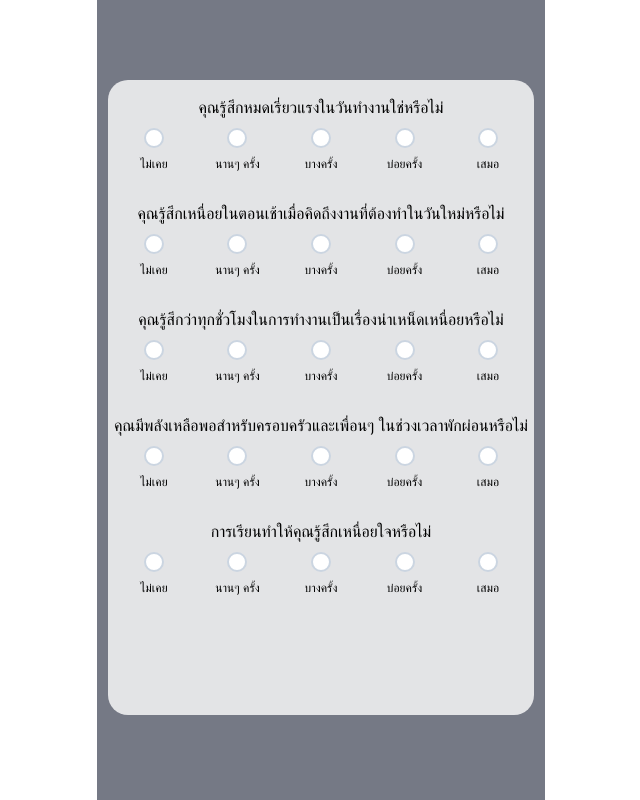
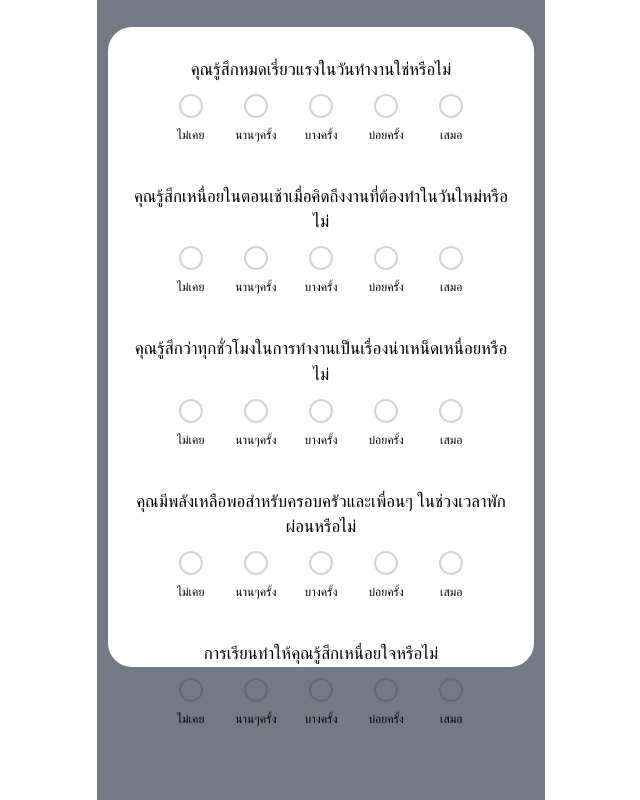
Before and after one commit to bRight36691/YourSkyYourMind_Project, a Next.js app: page /2-4 in a window 1280 px wide. Shown: the whole page, without its empty margins (319-959 px from the left). Built offline with nearby package versions, Linux system fonts and the light colour scheme; a web font is replaced by a local one.

Commit message:
fix: scene 2 to use same layout

```diff
--- a/src/app/(interactive)/2-3/page.tsx
+++ b/src/app/(interactive)/2-3/page.tsx
@@ -1,115 +1,100 @@
 "use client";
+
+import ChoicePane1 from "~/component/choicePane1";
+import { useEffect, useState } from "react";
 import Link from "next/link";
 import { motion } from "framer-motion";
-import { useState } from "react";
-import { QuestionRadio } from "~/component/inputs/QuestionRadio";
-import { NextButton } from "~/component/NextButton";
 
 export default function Page() {
-  const [cbissQ1, setCbissQ1] = useState<string>("");
-  const [cbissQ2, setCbissQ2] = useState<string>("");
-  const [cbissQ3, setCbissQ3] = useState<string>("");
-  const [cbissQ4, setCbissQ4] = useState<string>("");
-  const [cbissQ5, setCbissQ5] = useState<string>("");
-  const [cbissQ6, setCbissQ6] = useState<string>("");
+  const [answer1, setAnswer1] = useState<string>("");
+  const [answer2, setAnswer2] = useState<string>("");
+  const [answer3, setAnswer3] = useState<string>("");
+  const [answer4, setAnswer4] = useState<string>("");
+  const [answer5, setAnswer5] = useState<string>("");
+  const [answer6, setAnswer6] = useState<string>("");
+  const [canNext, setCanNext] = useState<boolean>(false);
   const isMedStudent = localStorage.getItem("isMedStudent");
 
-  const onCbissQ1Change = (e: React.ChangeEvent<HTMLInputElement>) => {
-    setCbissQ1(e.target.value);
-    localStorage.setItem("cbissQ1", e.target.value);
+  const submit = () => {
+    localStorage.setItem("cbissQ1", answer1);
+    localStorage.setItem("cbissQ2", answer2);
+    localStorage.setItem("cbissQ3", answer3);
+    localStorage.setItem("cbissQ4", answer4);
+    localStorage.setItem("cbissQ5", answer5);
+    localStorage.setItem("cbissQ6", answer6);
   };
 
-  const onCbissQ2Change = (e: React.ChangeEvent<HTMLInputElement>) => {
-    setCbissQ2(e.target.value);
-    localStorage.setItem("cbissQ2", e.target.value);
-  };
-
-  const onCbissQ3Change = (e: React.ChangeEvent<HTMLInputElement>) => {
-    setCbissQ3(e.target.value);
-    localStorage.setItem("cbissQ3", e.target.value);
-  };
-
-  const onCbissQ4Change = (e: React.ChangeEvent<HTMLInputElement>) => {
-    setCbissQ4(e.target.value);
-    localStorage.setItem("cbissQ4", e.target.value);
-  };
-
-  const onCbissQ5Change = (e: React.ChangeEvent<HTMLInputElement>) => {
-    setCbissQ5(e.target.value);
-    localStorage.setItem("cbissQ5", e.target.value);
-  };
-
-  const onCbissQ6Change = (e: React.ChangeEvent<HTMLInputElement>) => {
-    setCbissQ6(e.target.value);
-    localStorage.setItem("cbissQ6", e.target.value);
-  };
+  useEffect(() => {
+    if (
+      answer1 !== "" &&
+      answer2 !== "" &&
+      answer3 !== "" &&
+      answer4 !== "" &&
+      answer5 !== "" &&
+      answer6 !== ""
+    ) {
+      setCanNext(true);
+    } else {
+      setCanNext(false);
+    }
+  }, [answer1, answer2, answer3, answer4, answer5, answer6]);
 
   return (
-    <div className="h-screen w-full overflow-y-scroll bg-scene2">
+    <div className="grid h-screen justify-items-center bg-scene2 text-black">
       <motion.div
         initial={{ opacity: 0 }}
         animate={{ opacity: 1 }}
-        transition={{
-          duration: 1,
-          delay: 0.5,
-        }}
-        className="flex min-h-screen flex-col"
+        transition={{ duration: 2, delay: 0.5 }}
+        className="mb-[10%] mt-[6%] h-[80%] w-[95%] rounded-3xl bg-white"
       >
-        <div className="flex w-full flex-col items-center">
-          <div className="z-20 mt-20 flex h-[635px] w-[95%] flex-col items-center gap-[30px] rounded-[20px] bg-white/80 px-1 py-4 text-center text-black">
-            <QuestionRadio
+        <div className="grid justify-items-center gap-y-10 pb-[5%] pt-[7%]">
+          <ChoicePane1
             question="คุณรู้สึกเหนื่อยบ่อยแค่ไหน"
-              onChange={onCbissQ1Change}
-              values={["0", "25", "50", "75", "100"]}
-            />
-            <QuestionRadio
+            setAnswer={setAnswer1}
+          ></ChoicePane1>
+          <ChoicePane1
             question="คุณรู้สึกว่าร่างกายเหน็ดเหนื่อยอ่อนล้าบ่อยแค่ไหน"
-              onChange={onCbissQ2Change}
-              values={["0", "25", "50", "75", "100"]}
-            />
-            <QuestionRadio
+            setAnswer={setAnswer2}
+          ></ChoicePane1>
+          <ChoicePane1
             question="คุณรู้สึกว่าเหนื่อยใจบ่อยแค่ไหน"
-              onChange={onCbissQ3Change}
-              values={["0", "25", "50", "75", "100"]}
-            />
-            <QuestionRadio
+            setAnswer={setAnswer3}
+          ></ChoicePane1>
+          <ChoicePane1
             question="คุณคิดว่า “ทนไม่ไหวอีก” แล้วบ่อยแค่ไหน"
-              onChange={onCbissQ4Change}
-              values={["0", "25", "50", "75", "100"]}
-            />
-            <QuestionRadio
+            setAnswer={setAnswer4}
+          ></ChoicePane1>
+          <ChoicePane1
             question="คุณรู้สึกเหนื่อยล้าหมดแรงบ่อยแค่ไหน"
-              onChange={onCbissQ5Change}
-              values={["0", "25", "50", "75", "100"]}
-            />
-            <QuestionRadio
+            setAnswer={setAnswer5}
+          ></ChoicePane1>
+          <ChoicePane1
             question="คุณรู้สึกอ่อนแอและเจ็บป่วยได้ง่ายบ่อยแค่ไหน"
-              onChange={onCbissQ6Change}
-              values={["0", "25", "50", "75", "100"]}
-            />
-          </div>
-
-          {cbissQ1 &&
-            cbissQ2 &&
-            cbissQ3 &&
-            cbissQ4 &&
-            cbissQ5 &&
-            cbissQ6 &&
-            (isMedStudent === "medStudent" ? (
-              <Link href="/2-4">
-                <div className="mt-4 flex w-screen justify-center">
-                  <NextButton />
-                </div>
-              </Link>
-            ) : (
-              <Link href="/2-16">
-                <div className="mt-8 flex w-screen justify-center">
-                  <NextButton />
-                </div>
-              </Link>
-            ))}
+            setAnswer={setAnswer6}
+          ></ChoicePane1>
         </div>
       </motion.div>
+
+      {canNext && isMedStudent === "medStudent" && (
+        <Link className="fixed bottom-2 left-[36%] z-50" href="/2-4">
+          <button
+            className="h-8 w-28 rounded-2xl bg-white text-lg shadow-xl"
+            onClick={submit}
+          >
+            ถัดไป
+          </button>
+        </Link>
+      )}
+      {canNext && isMedStudent !== "medStudent" && (
+        <Link className="fixed bottom-2 left-[36%] z-50" href="/2-16">
+          <button
+            className="h-8 w-28 rounded-2xl bg-white text-lg shadow-xl"
+            onClick={submit}
+          >
+            ถัดไป
+          </button>
+        </Link>
+      )}
     </div>
   );
 }
--- a/src/app/(interactive)/2-4/page.tsx
+++ b/src/app/(interactive)/2-4/page.tsx
@@ -1,91 +1,83 @@
 "use client";
+
+import ChoicePane1 from "~/component/choicePane1";
+import { useEffect, useState } from "react";
 import Link from "next/link";
 import { motion } from "framer-motion";
-import { useState } from "react";
-import { QuestionRadio } from "~/component/inputs/QuestionRadio";
-import { NextButton } from "~/component/NextButton";
+import ChoicePane3 from "~/component/choicePane3";
 
 export default function Page() {
-  const [cbissQ7, setCbissQ7] = useState<string>("");
-  const [cbissQ8, setCbissQ8] = useState<string>("");
-  const [cbissQ9, setCbissQ9] = useState<string>("");
-  const [cbissQ10, setCbissQ10] = useState<string>("");
-  const [cbissQ11, setCbissQ11] = useState<string>("");
+  const [answer1, setAnswer1] = useState<string>("");
+  const [answer2, setAnswer2] = useState<string>("");
+  const [answer3, setAnswer3] = useState<string>("");
+  const [answer4, setAnswer4] = useState<string>("");
+  const [answer5, setAnswer5] = useState<string>("");
+  const [canNext, setCanNext] = useState<boolean>(false);
 
-  const onCbissQ7Change = (e: React.ChangeEvent<HTMLInputElement>) => {
-    setCbissQ7(e.target.value);
-    localStorage.setItem("cbissQ7", e.target.value);
+  const submit = () => {
+    localStorage.setItem("cbissQ7", answer1);
+    localStorage.setItem("cbissQ8", answer2);
+    localStorage.setItem("cbissQ9", answer3);
+    localStorage.setItem("cbissQ10", answer4);
+    localStorage.setItem("cbissQ11", answer5);
   };
 
-  const onCbissQ8Change = (e: React.ChangeEvent<HTMLInputElement>) => {
-    setCbissQ8(e.target.value);
-    localStorage.setItem("cbissQ8", e.target.value);
-  };
-
-  const onCbissQ9Change = (e: React.ChangeEvent<HTMLInputElement>) => {
-    setCbissQ9(e.target.value);
-    localStorage.setItem("cbissQ9", e.target.value);
-  };
-
-  const onCbissQ10Change = (e: React.ChangeEvent<HTMLInputElement>) => {
-    setCbissQ10(e.target.value);
-    localStorage.setItem("cbissQ10", e.target.value);
-  };
-
-  const onCbissQ11Change = (e: React.ChangeEvent<HTMLInputElement>) => {
-    setCbissQ11(e.target.value);
-    localStorage.setItem("cbissQ11", e.target.value);
-  };
+  useEffect(() => {
+    if (
+      answer1 !== "" &&
+      answer2 !== "" &&
+      answer3 !== "" &&
+      answer4 !== "" &&
+      answer5 !== ""
+    ) {
+      setCanNext(true);
+    } else {
+      setCanNext(false);
+    }
+  }, [answer1, answer2, answer3, answer4, answer5]);
 
   return (
-    <div className="h-screen w-full overflow-y-scroll bg-scene2">
+    <div className="grid h-screen justify-items-center bg-scene2 text-black">
       <motion.div
         initial={{ opacity: 0 }}
         animate={{ opacity: 1 }}
-        transition={{
-          duration: 1,
-          delay: 0.5,
-        }}
-        className="flex min-h-screen flex-col"
+        transition={{ duration: 2, delay: 0.5 }}
+        className="mb-[10%] mt-[6%] h-[80%] w-[95%] rounded-3xl bg-white"
       >
-        <div className="flex w-full flex-col items-center">
-          <div className="z-20 mt-20 flex h-[635px] w-[95%] flex-col items-center gap-[30px] rounded-[20px] bg-white/80 px-1 py-4 text-center text-black">
-            <QuestionRadio
+        <div className="grid justify-items-center gap-y-10 pb-[5%] pt-[7%]">
+          <ChoicePane1
             question="คุณรู้สึกหมดเรี่ยวแรงในวันทำงานใช่หรือไม่"
-              onChange={onCbissQ7Change}
-              values={["0", "25", "50", "75", "100"]}
-            />
-            <QuestionRadio
+            setAnswer={setAnswer1}
+          ></ChoicePane1>
+          <ChoicePane1
             question="คุณรู้สึกเหนื่อยในตอนเช้าเมื่อคิดถึงงานที่ต้องทำในวันใหม่หรือไม่"
-              onChange={onCbissQ8Change}
-              values={["0", "25", "50", "75", "100"]}
-            />
-            <QuestionRadio
+            setAnswer={setAnswer2}
+          ></ChoicePane1>
+          <ChoicePane1
             question="คุณรู้สึกว่าทุกชั่วโมงในการทำงานเป็นเรื่องน่าเหน็ดเหนื่อยหรือไม่"
-              onChange={onCbissQ9Change}
-              values={["0", "25", "50", "75", "100"]}
-            />
-            <QuestionRadio
+            setAnswer={setAnswer3}
+          ></ChoicePane1>
+          <ChoicePane3
             question="คุณมีพลังเหลือพอสำหรับครอบครัวและเพื่อนๆ ในช่วงเวลาพักผ่อนหรือไม่"
-              onChange={onCbissQ10Change}
-              values={["100", "75", "50", "25", "0"]}
-            />
-            <QuestionRadio
+            setAnswer={setAnswer4}
+          ></ChoicePane3>
+          <ChoicePane1
             question="การเรียนทำให้คุณรู้สึกเหนื่อยใจหรือไม่"
-              onChange={onCbissQ11Change}
-              values={["0", "25", "50", "75", "100"]}
-            />
+            setAnswer={setAnswer5}
+          ></ChoicePane1>
         </div>
+      </motion.div>
 
-          {cbissQ7 && cbissQ8 && cbissQ9 && cbissQ10 && cbissQ11 && (
-            <Link href="/2-5">
-              <div className="mt-4 flex w-screen justify-center">
-                <NextButton />
-              </div>
+      {canNext && (
+        <Link className="fixed bottom-2 left-[36%] z-50" href="/2-5">
+          <button
+            className="h-8 w-28 rounded-2xl bg-white text-lg shadow-xl"
+            onClick={submit}
+          >
+            ถัดไป
+          </button>
         </Link>
       )}
     </div>
-      </motion.div>
-    </div>
   );
 }
--- a/src/app/(interactive)/2-5/page.tsx
+++ b/src/app/(interactive)/2-5/page.tsx
@@ -1,58 +1,58 @@
 "use client";
+
+import ChoicePane1 from "~/component/choicePane1";
+import { useEffect, useState } from "react";
 import Link from "next/link";
 import { motion } from "framer-motion";
-import { useState } from "react";
-import { QuestionRadio } from "~/component/inputs/QuestionRadio";
-import { NextButton } from "~/component/NextButton";
 
 export default function Page() {
-  const [cbissQ12, setCbissQ12] = useState<string>("");
-  const [cbissQ13, setCbissQ13] = useState<string>("");
+  const [answer1, setAnswer1] = useState<string>("");
+  const [answer2, setAnswer2] = useState<string>("");
+  const [canNext, setCanNext] = useState<boolean>(false);
 
-  const onCbissQ12Change = (e: React.ChangeEvent<HTMLInputElement>) => {
-    setCbissQ12(e.target.value);
-    localStorage.setItem("cbissQ12", e.target.value);
+  const submit = () => {
+    localStorage.setItem("cbissQ12", answer1);
+    localStorage.setItem("cbissQ13", answer2);
   };
 
-  const onCbissQ13Change = (e: React.ChangeEvent<HTMLInputElement>) => {
-    setCbissQ13(e.target.value);
-    localStorage.setItem("cbissQ13", e.target.value);
-  };
+  useEffect(() => {
+    if (answer1 !== "" && answer2 !== "") {
+      setCanNext(true);
+    } else {
+      setCanNext(false);
+    }
+  }, [answer1, answer2]);
 
   return (
-    <div className="h-screen w-full overflow-y-scroll bg-scene2">
+    <div className="grid h-screen justify-items-center bg-scene2 text-black">
       <motion.div
         initial={{ opacity: 0 }}
         animate={{ opacity: 1 }}
-        transition={{
-          duration: 1,
-          delay: 0.5,
-        }}
-        className="flex min-h-screen flex-col"
+        transition={{ duration: 2, delay: 0.5 }}
+        className="mb-[10%] mt-[6%] h-[80%] w-[95%] rounded-3xl bg-white"
       >
-        <div className="flex w-full flex-col items-center">
-          <div className="z-20 mt-20 flex h-[635px] w-[95%] flex-col items-center gap-[30px] rounded-[20px] bg-white/80 px-1 py-4 text-center text-black">
-            <QuestionRadio
-              question="การเรียนทำให้คุณรู้สึกอึดอัดคับข้องใจหรือไม่"
-              onChange={onCbissQ12Change}
-              values={["0", "25", "50", "75", "100"]}
-            />
-            <QuestionRadio
-              question="คุณรู้สึกหมดไฟเพราะการเรียนรู้ของคุณหรือไม่"
-              onChange={onCbissQ13Change}
-              values={["0", "25", "50", "75", "100"]}
-            />
-          </div>
-
-          {cbissQ12 && cbissQ13 && (
-            <Link href="/2-6">
-              <div className="mt-4 flex w-screen justify-center">
-                <NextButton />
-              </div>
-            </Link>
-          )}
+        <div className="grid justify-items-center gap-y-10 pb-[5%] pt-[7%]">
+          <ChoicePane1
+            question="การเรียนทำให้คุณรู้สึกอึดอัดคับข้องใจหรือไม่"
+            setAnswer={setAnswer1}
+          ></ChoicePane1>
+          <ChoicePane1
+            question="คุณรู้สึกหมดไฟเพราะการเรียนรู้ของคุณหรือไม่"
+            setAnswer={setAnswer2}
+          ></ChoicePane1>
         </div>
       </motion.div>
+
+      {canNext && (
+        <Link className="fixed bottom-2 left-[36%] z-50" href="/2-6">
+          <button
+            className="h-8 w-28 rounded-2xl bg-white text-lg shadow-xl"
+            onClick={submit}
+          >
+            ถัดไป
+          </button>
+        </Link>
+      )}
     </div>
   );
 }
--- a/src/app/(interactive)/2-7/page.tsx
+++ b/src/app/(interactive)/2-7/page.tsx
@@ -1,80 +1,70 @@
 "use client";
+
+import ChoicePane1 from "~/component/choicePane1";
+import { useEffect, useState } from "react";
 import Link from "next/link";
 import { motion } from "framer-motion";
-import { useState } from "react";
-import { QuestionRadio } from "~/component/inputs/QuestionRadio";
-import { NextButton } from "~/component/NextButton";
 
 export default function Page() {
-  const [cbissQ14, setCbissQ14] = useState<string>("");
-  const [cbissQ15, setCbissQ15] = useState<string>("");
-  const [cbissQ16, setCbissQ16] = useState<string>("");
-  const [cbissQ17, setCbissQ17] = useState<string>("");
+  const [answer1, setAnswer1] = useState<string>("");
+  const [answer2, setAnswer2] = useState<string>("");
+  const [answer3, setAnswer3] = useState<string>("");
+  const [answer4, setAnswer4] = useState<string>("");
+  const [canNext, setCanNext] = useState<boolean>(false);
 
-  const onCbissQ14Change = (e: React.ChangeEvent<HTMLInputElement>) => {
-    setCbissQ14(e.target.value);
-    localStorage.setItem("cbissQ14", e.target.value);
+  const submit = () => {
+    localStorage.setItem("cbissQ14", answer1);
+    localStorage.setItem("cbissQ15", answer2);
+    localStorage.setItem("cbissQ16", answer3);
+    localStorage.setItem("cbissQ17", answer4);
   };
 
-  const onCbissQ15Change = (e: React.ChangeEvent<HTMLInputElement>) => {
-    setCbissQ15(e.target.value);
-    localStorage.setItem("cbissQ15", e.target.value);
-  };
-
-  const onCbissQ16Change = (e: React.ChangeEvent<HTMLInputElement>) => {
-    setCbissQ16(e.target.value);
-    localStorage.setItem("cbissQ16", e.target.value);
-  };
-
-  const onCbissQ17Change = (e: React.ChangeEvent<HTMLInputElement>) => {
-    setCbissQ17(e.target.value);
-    localStorage.setItem("cbissQ17", e.target.value);
-  };
+  useEffect(() => {
+    if (answer1 !== "" && answer2 !== "" && answer3 !== "" && answer4 !== "") {
+      setCanNext(true);
+    } else {
+      setCanNext(false);
+    }
+  }, [answer1, answer2, answer3, answer4]);
 
   return (
-    <div className="h-screen w-full overflow-y-scroll bg-scene2">
+    <div className="grid h-screen justify-items-center bg-scene2 text-black">
       <motion.div
         initial={{ opacity: 0 }}
         animate={{ opacity: 1 }}
-        transition={{
-          duration: 1,
-          delay: 0.5,
-        }}
-        className="flex min-h-screen flex-col"
+        transition={{ duration: 2, delay: 0.5 }}
+        className="mb-[10%] mt-[6%] h-[80%] w-[95%] rounded-3xl bg-white"
       >
-        <div className="flex w-full flex-col items-center">
-          <div className="z-20 mt-20 flex h-[635px] w-[95%] flex-col items-center gap-[30px] rounded-[20px] bg-white/80 px-1 py-4 text-center text-black">
-            <QuestionRadio
+        <div className="grid justify-items-center gap-y-10 pb-[5%] pt-[7%]">
+          <ChoicePane1
             question="คุณรู้สึกว่าทำงานกับเพื่อนร่วมชั้นเรียน / เพื่อนที่ทำงานได้ยากหรือไม่"
-              onChange={onCbissQ14Change}
-              values={["0", "25", "50", "75", "100"]}
-            />
-            <QuestionRadio
+            setAnswer={setAnswer1}
+          ></ChoicePane1>
+          <ChoicePane1
             question="การทำงานกับเพื่อนร่วมงานทำให้คุณหมดพลังหรือไม่"
-              onChange={onCbissQ15Change}
-              values={["0", "25", "50", "75", "100"]}
-            />
-            <QuestionRadio
+            setAnswer={setAnswer2}
+          ></ChoicePane1>
+          <ChoicePane1
             question="คุณรู้สึกอึดอัดคับข้องใจเมื่อต้องทำงานกับเพื่อนร่วมชั้นเรียน / เพื่อนที่ทำงานหรือไม่"
-              onChange={onCbissQ16Change}
-              values={["0", "25", "50", "75", "100"]}
-            />
-            <QuestionRadio
+            setAnswer={setAnswer3}
+          ></ChoicePane1>
+          <ChoicePane1
             question="คุณรู้สึกว่าคุณต้องเป็นฝ่ายให้มากกว่ารับเมื่อทำงานกับเพื่อนร่วมชั้นเรียน / เพื่อนที่ทำงานหรือไม่"
-              onChange={onCbissQ17Change}
-              values={["0", "25", "50", "75", "100"]}
-            />
+            setAnswer={setAnswer4}
+          ></ChoicePane1>
         </div>
+      </motion.div>
 
-          {cbissQ14 && cbissQ15 && cbissQ16 && cbissQ17 && (
-            <Link href="/2-8">
-              <div className="mt-4 flex w-screen justify-center">
-                <NextButton />
-              </div>
+      {canNext && (
+        <Link className="fixed bottom-2 left-[36%] z-50" href="/2-8">
+          <button
+            className="h-8 w-28 rounded-2xl bg-white text-lg shadow-xl"
+            onClick={submit}
+          >
+            ถัดไป
+          </button>
         </Link>
       )}
     </div>
-      </motion.div>
-    </div>
   );
 }
--- a/src/app/(interactive)/2-8/page.tsx
+++ b/src/app/(interactive)/2-8/page.tsx
@@ -1,58 +1,58 @@
 "use client";
+
+import ChoicePane1 from "~/component/choicePane1";
+import { useEffect, useState } from "react";
 import Link from "next/link";
 import { motion } from "framer-motion";
-import { useState } from "react";
-import { QuestionRadio } from "~/component/inputs/QuestionRadio";
-import { NextButton } from "~/component/NextButton";
 
 export default function Page() {
-  const [cbissQ18, setCbissQ18] = useState<string>("");
-  const [cbissQ19, setCbissQ19] = useState<string>("");
+  const [answer1, setAnswer1] = useState<string>("");
+  const [answer2, setAnswer2] = useState<string>("");
+  const [canNext, setCanNext] = useState<boolean>(false);
 
-  const onCbissQ18Change = (e: React.ChangeEvent<HTMLInputElement>) => {
-    setCbissQ18(e.target.value);
-    localStorage.setItem("cbissQ18", e.target.value);
+  const submit = () => {
+    localStorage.setItem("cbissQ18", answer1);
+    localStorage.setItem("cbissQ19", answer2);
   };
 
-  const onCbissQ19Change = (e: React.ChangeEvent<HTMLInputElement>) => {
-    setCbissQ19(e.target.value);
-    localStorage.setItem("cbissQ19", e.target.value);
-  };
+  useEffect(() => {
+    if (answer1 !== "" && answer2 !== "") {
+      setCanNext(true);
+    } else {
+      setCanNext(false);
+    }
+  }, [answer1, answer2]);
 
   return (
-    <div className="h-screen w-full overflow-y-scroll bg-scene2">
+    <div className="grid h-screen justify-items-center bg-scene2 text-black">
       <motion.div
         initial={{ opacity: 0 }}
         animate={{ opacity: 1 }}
-        transition={{
-          duration: 1,
-          delay: 0.5,
-        }}
-        className="flex min-h-screen flex-col"
+        transition={{ duration: 2, delay: 0.5 }}
+        className="mb-[10%] mt-[6%] h-[80%] w-[95%] rounded-3xl bg-white"
       >
-        <div className="flex w-full flex-col items-center">
-          <div className="z-20 mt-20 flex h-[635px] w-[95%] flex-col items-center gap-[30px] rounded-[20px] bg-white/80 px-1 py-4 text-center text-black">
-            <QuestionRadio
-              question="คุณเบื่อที่จะทำงานกับเพื่อนร่วมชั้นเรียน / เพื่อนที่ทำงานหรือไม่"
-              onChange={onCbissQ18Change}
-              values={["0", "25", "50", "75", "100"]}
-            />
-            <QuestionRadio
-              question="บางครั้งคุณก็สงสัยว่าคุณจะสามารถทำงานกับเพื่อนร่วมชั้นเรียน / เพื่อนที่ทำงานต่อไปไหวหรือไม่"
-              onChange={onCbissQ19Change}
-              values={["0", "25", "50", "75", "100"]}
-            />
-          </div>
-
-          {cbissQ18 && cbissQ19 && (
-            <Link href="/2-9">
-              <div className="mt-4 flex w-screen justify-center">
-                <NextButton />
-              </div>
-            </Link>
-          )}
+        <div className="grid justify-items-center gap-y-10 pb-[5%] pt-[7%]">
+          <ChoicePane1
+            question="คุณเบื่อที่จะทำงานกับเพื่อนร่วมชั้นเรียน / เพื่อนที่ทำงานหรือไม่"
+            setAnswer={setAnswer1}
+          ></ChoicePane1>
+          <ChoicePane1
+            question="บางครั้งคุณก็สงสัยว่าคุณจะสามารถทำงานกับเพื่อนร่วมชั้นเรียน / เพื่อนที่ทำงานต่อไปไหวหรือไม่"
+            setAnswer={setAnswer2}
+          ></ChoicePane1>
         </div>
       </motion.div>
+
+      {canNext && (
+        <Link className="fixed bottom-2 left-[36%] z-50" href="/2-9">
+          <button
+            className="h-8 w-28 rounded-2xl bg-white text-lg shadow-xl"
+            onClick={submit}
+          >
+            ถัดไป
+          </button>
+        </Link>
+      )}
     </div>
   );
 }
--- /dev/null
+++ b/src/component/choicePane3.tsx
@@ -0,0 +1,74 @@
+import { ChangeEvent } from "react";
+
+type prop = { question: string; setAnswer: (answer: string) => void };
+
+export default function ChoicePane({ question, setAnswer }: prop) {
+  const handleClick = (event: ChangeEvent<HTMLInputElement>) => {
+    console.log(event.target.value);
+    setAnswer(event.target.value);
+  };
+
+  return (
+    <div className="grid h-[80%] w-[90%] justify-items-center">
+      <h1 className="text-wrap text-center text-[17px] font-light">
+        {question}
+      </h1>
+      <div className="grid grid-cols-5 gap-x-6 pt-[3%] text-[12px]">
+        <label className="grid grid-cols-1 justify-items-center gap-y-2">
+          <input
+            type="radio"
+            name={question}
+            className="radio h-6 w-6 border-2 checked:bg-blue-800"
+            value="100"
+            onChange={handleClick}
+          />
+          <h1>ไม่เคย</h1>
+        </label>
+
+        <label className="grid grid-cols-1 justify-items-center gap-y-2">
+          <input
+            type="radio"
+            name={question}
+            className="radio h-6 w-6 border-2 checked:bg-blue-800"
+            value="75"
+            onChange={handleClick}
+          />
+          <h1>นานๆครั้ง</h1>
+        </label>
+
+        <label className="grid grid-cols-1 justify-items-center gap-y-2">
+          <input
+            type="radio"
+            name={question}
+            className="radio h-6 w-6 border-2 checked:bg-blue-800"
+            value="50"
+            onChange={handleClick}
+          />
+          <h1>บางครั้ง</h1>
+        </label>
+
+        <label className="grid grid-cols-1 justify-items-center gap-y-2">
+          <input
+            type="radio"
+            name={question}
+            className="radio h-6 w-6 border-2 checked:bg-blue-800"
+            value="25"
+            onChange={handleClick}
+          />
+          <h1>บ่อยครั้ง</h1>
+        </label>
+
+        <label className="grid grid-cols-1 justify-items-center gap-y-2">
+          <input
+            type="radio"
+            name={question}
+            className="radio h-6 w-6 border-2 checked:bg-blue-800"
+            value="0"
+            onChange={handleClick}
+          />
+          <h1>เสมอ</h1>
+        </label>
+      </div>
+    </div>
+  );
+}
```
Also changed, not shown: src/app/(interactive)/2-6/page.tsx (+9 -23 lines), src/app/(interactive)/2-9/page.tsx (+10 -26 lines). Lines whose indentation alone changed are shown as unchanged.
